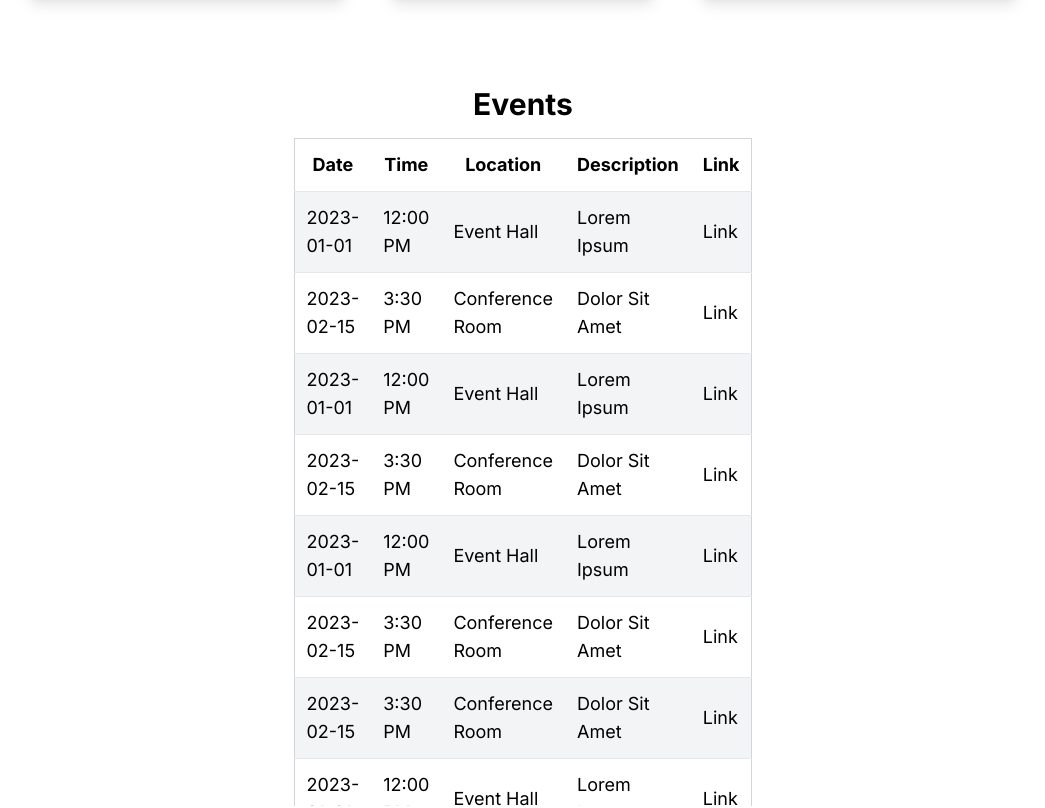
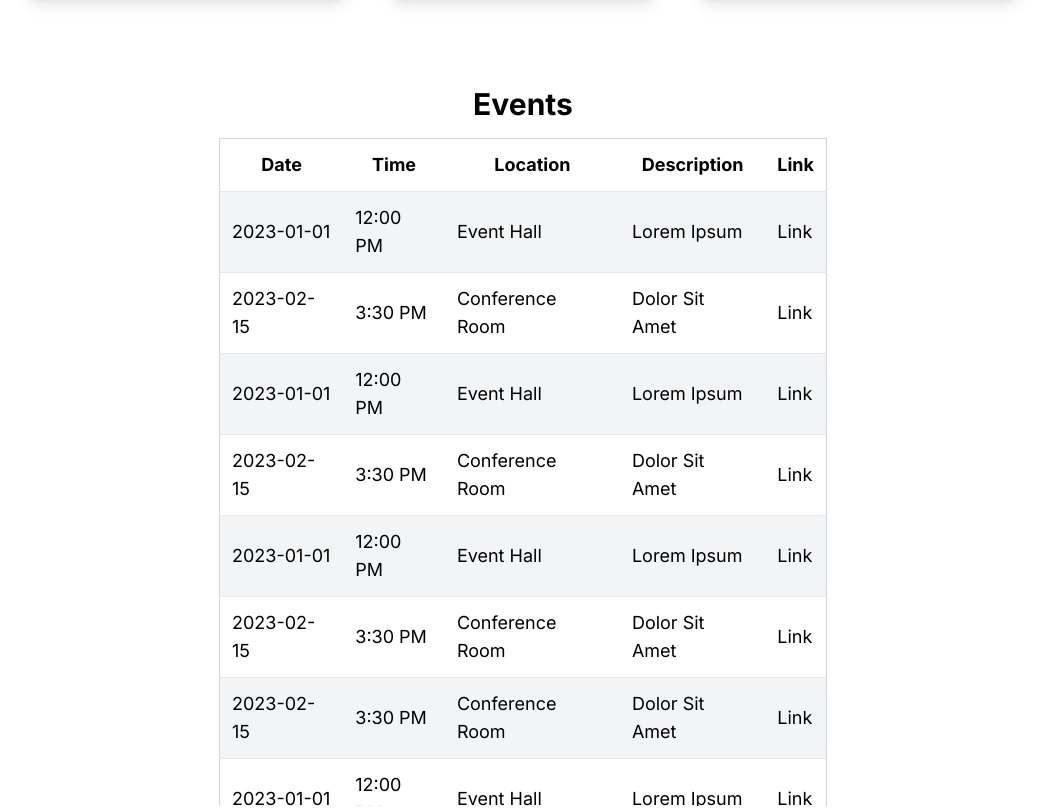
Before and after one commit to mzsellem/justin-han, a Next.js app: page / in a window 1280 px wide. Shown: the part 1620-2428 px from the top of the page, without its empty margins (117-1162 px from the left). Built offline with nearby package versions, Linux system fonts and the light colour scheme.

Commit message:
adjust events width

```diff
--- a/app/events/events.tsx
+++ b/app/events/events.tsx
@@ -18,7 +18,7 @@ const EventsTable: React.FC<EventsTableProps> = ({ data = [] }) => {
     <div className="bg-white h-screen flex flex-col items-center md:text-lg text-sm p-4 md:p-8">
       <div className="text-3xl text-center pt-4 pb-4 font-bold">Events</div>
       <div className="overflow-x-auto w-full">
-        <table className="w-full sm:w-2/3 md:w-1/2 lg:w-2/3 xl:w-1/2 border border-collapse border-gray-300 mx-auto">
+        <table className="sm:w-2/3 md:w-1/2 lg:w-2/3 xl:w-1/2 border border-collapse border-gray-300 mx-auto">
           <thead>
             <tr>
               <th className="border-b p-2 sm:p-3">Date</th>
--- a/app/page.tsx
+++ b/app/page.tsx
@@ -158,7 +158,7 @@ export default function Home() {
             </div>
           </div>
           </div>
-          <div ref={section4Ref} className="h-screen">
+          <div ref={section4Ref} className="h-screen md:w-screen">
             <Events data={tableData}/>
           </div>
           <div ref={section5Ref} className="flex justify-center text-center md:h-3/4 md:pb-8 md:pt-8 pt-6 p-4">
```
